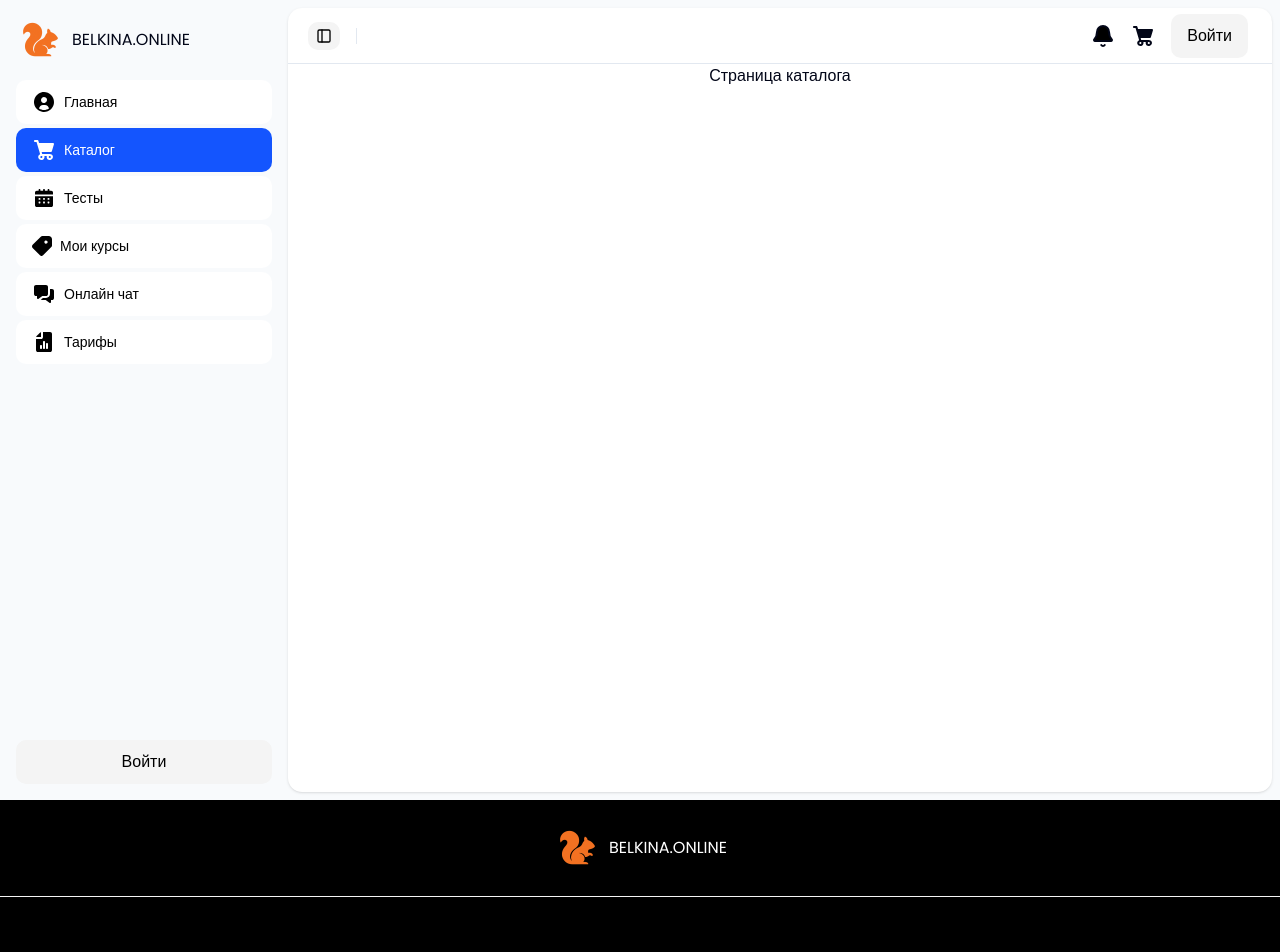
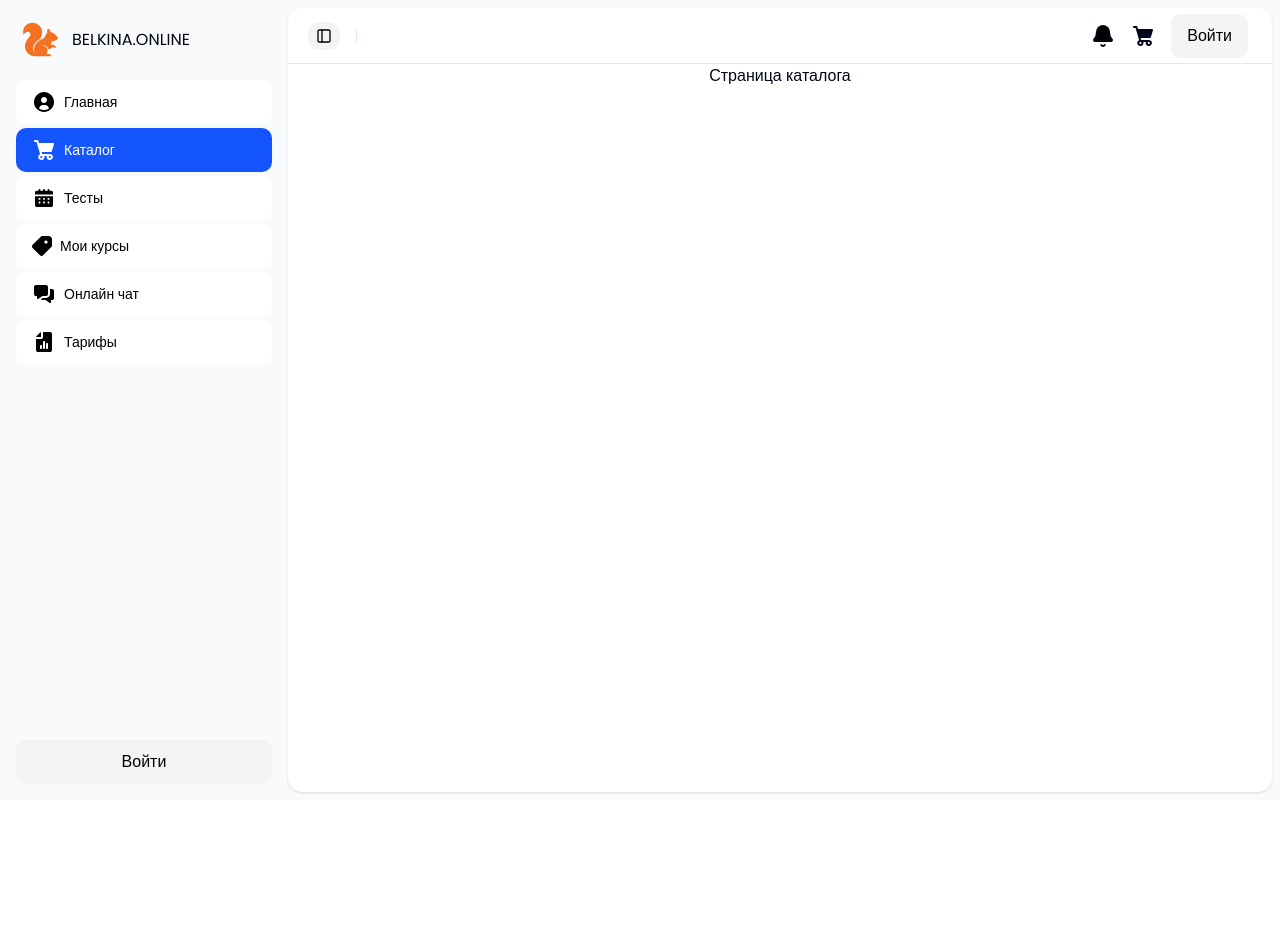
Before and after one commit to Vadim4ick/belkina, a Next.js app: page /catalog in a window 1280 px wide. Shown: the top 952 px of the page. After the commit the page ends 800 px from the top, so only its background shows below. Built offline with nearby package versions, Linux system fonts and the light colour scheme; no server answers.

Commit message:
fix: footer оставлен только для  лендинга.

```diff
--- a/src/app/(frontend)/(public)/layout.tsx
+++ b/src/app/(frontend)/(public)/layout.tsx
@@ -1,3 +1,4 @@
+import { AppFooter } from '@/widgets/app-footer'
 import { AppHeader } from '@/widgets/app-header'
 
 export default async function Layout({ children }: { children: React.ReactNode }) {
@@ -6,6 +7,8 @@ export default async function Layout({ children }: { children: React.ReactNode }
       <AppHeader route="PUBLIC" />
 
       <main className="w-full">{children}</main>
+
+      <AppFooter />
     </>
   )
 }
--- a/src/app/(frontend)/layout.tsx
+++ b/src/app/(frontend)/layout.tsx
@@ -26,11 +26,7 @@ export default function RootLayout({
   return (
     <html lang="ru" className="h-full">
       <body className={`${geistSans.variable} h-full min-h-screen antialiased`}>
-        <Providers>
-          {children}
-
-          <AppFooter />
-        </Providers>
+        <Providers>{children}</Providers>
       </body>
     </html>
   )
```
